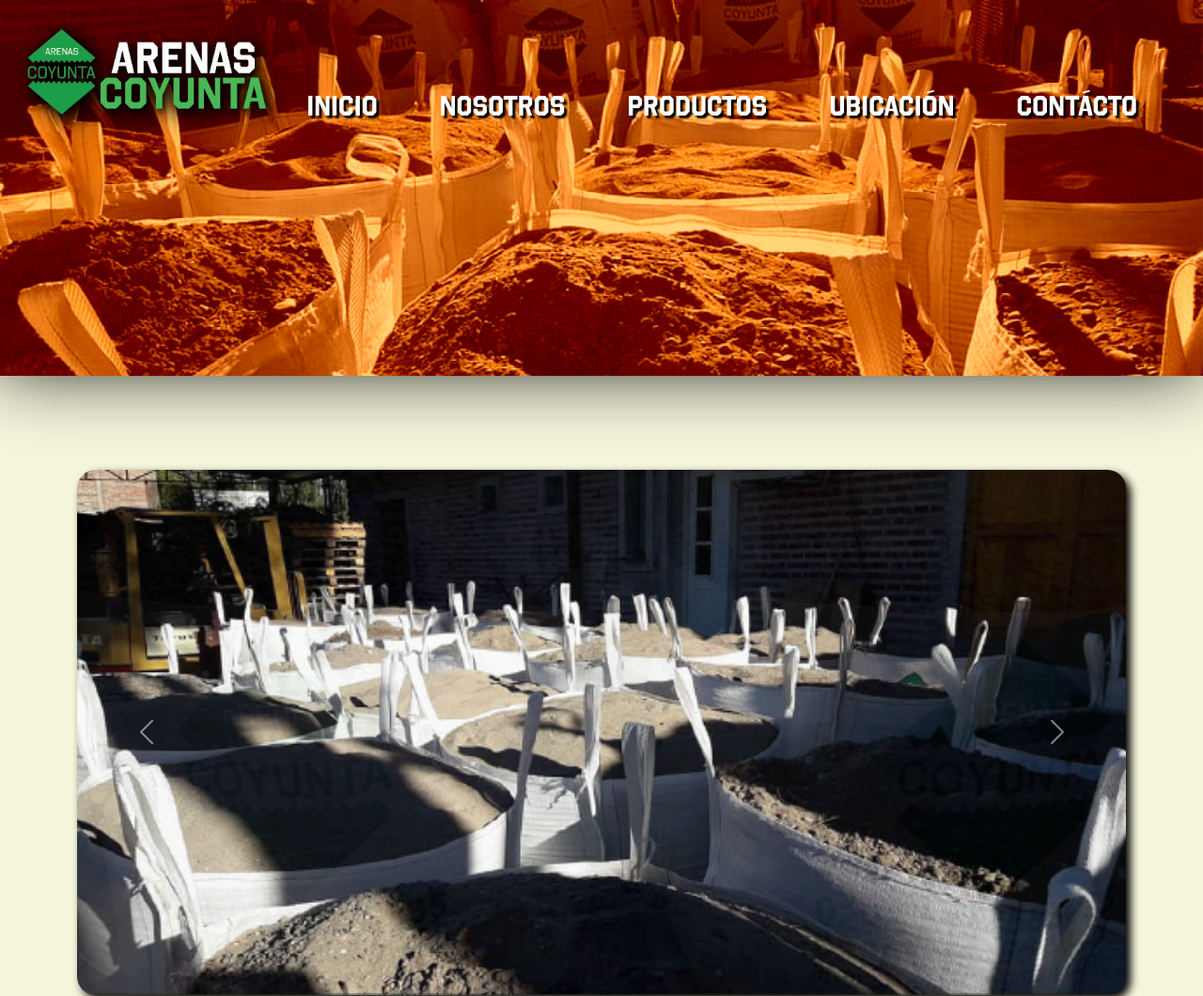
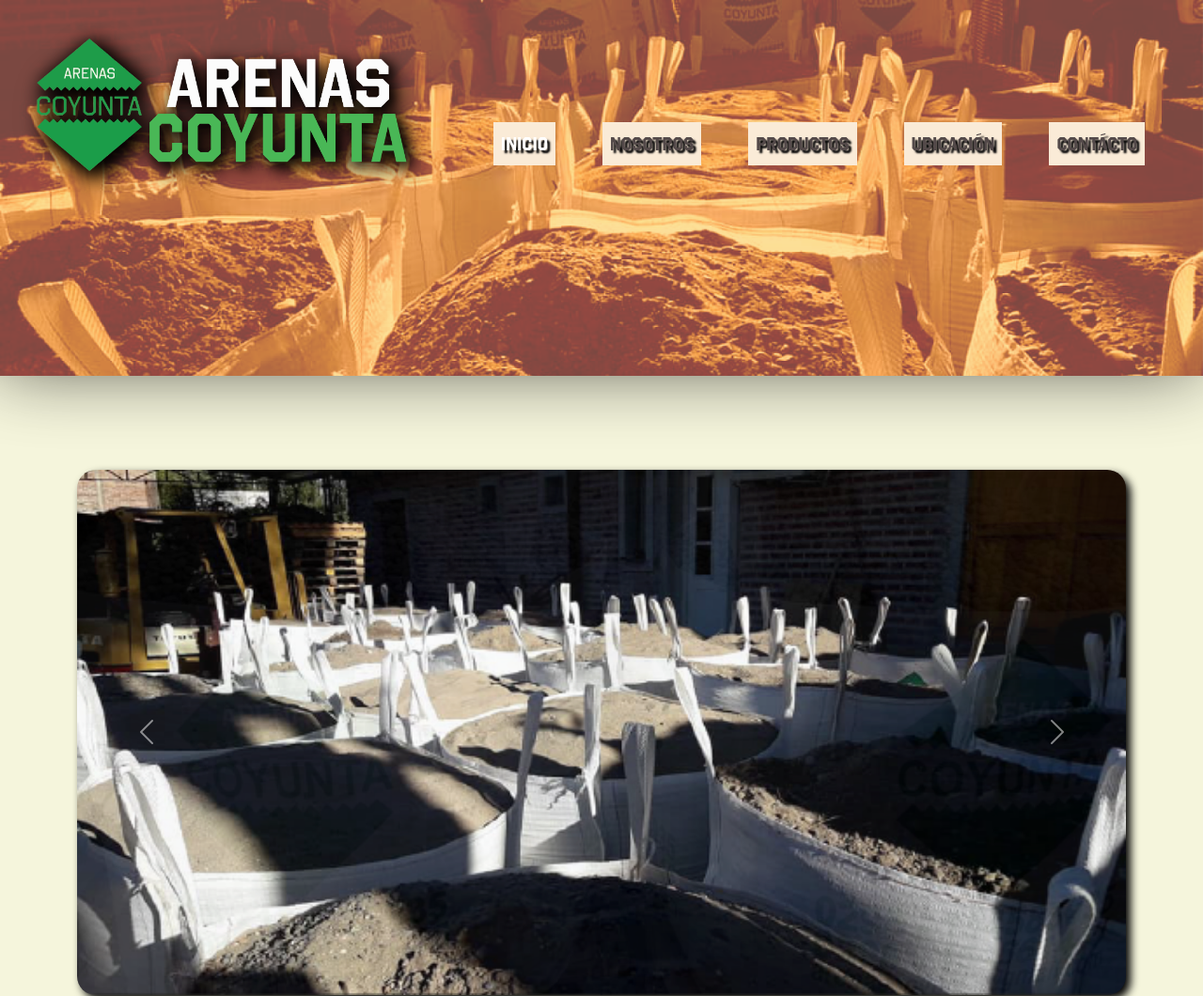
Before and after one commit to Leotechcoder/Coyunta-2.5, a website: page index.html in a window 1280 px wide. Shown: the top 1060 px of the page at 94% size. Drawn offline with Linux system fonts and the light colour scheme.

Commit message:
cambios header

```diff
--- a/css/estilo.css
+++ b/css/estilo.css
@@ -71,7 +71,7 @@
   src: url("../font/OpenSans-Medium.ttf");
 }
 .navbar {
-  font-size: 30px;
+  font-size: 20px;
   font-family: "octin", sans-serif;
   position: absolute;
   z-index: 10;
@@ -84,11 +84,12 @@
   padding-top: 50px;
 }
 .navbar-nav .nav-link {
-  color: rgb(255, 255, 255);
+  background-color: antiquewhite;
+  color: rgb(83, 73, 73);
   text-shadow: 3px 3px 2px rgb(1, 1, 2);
 }
 .navbar-nav .nav-link:hover {
-  color: green;
+  color: rgb(0, 2, 128);
   transition: all 1s ease 0s;
 }
 
@@ -315,6 +316,7 @@ h5 {
   background: url(../img/Fondo.png);
   background-size: cover;
   background-position: center;
+  opacity: .7;
   min-height: 50vh;
   margin-bottom: 100px;
   filter: drop-shadow(-3px -10px 40px #000);
@@ -469,3 +471,5 @@ h5 {
     font-size: 20px;
   }
 }/*# sourceMappingURL=estilo.css.map */
+
+/*aplico tipografia*/
```
